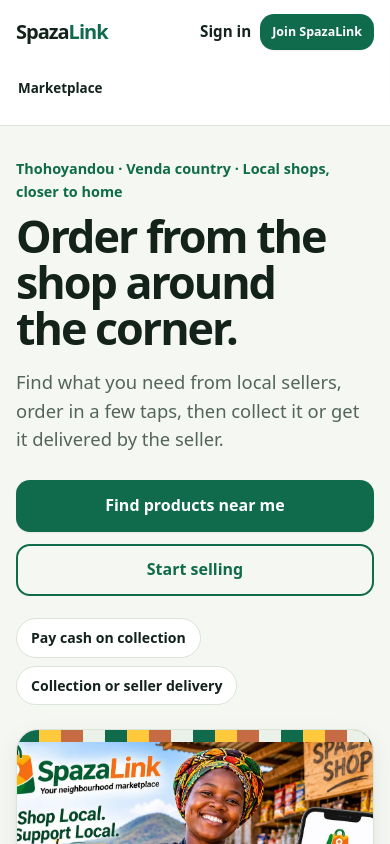
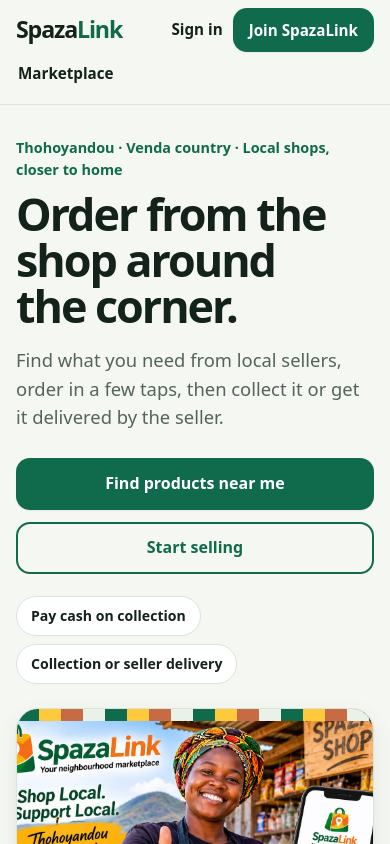
Before and after one commit to BSMbennet/SpazaLink, a Next.js app in the folder frontend/: page / in a window 390 px wide. Shown: the top 844 px of the page. Built offline with nearby package versions, Linux system fonts and the light colour scheme; no server answers.

Commit message:
Preserve existing SpazaLink navigation styling

```diff
--- a/frontend/src/app/globals.css
+++ b/frontend/src/app/globals.css
@@ -455,27 +455,24 @@ img { max-width: 100%; }
   .hours-row > strong { grid-column: 1; }
 }
 
-/* Shared navigation */
-.site-header{position:sticky;top:0;z-index:30;background:var(--surface);background:color-mix(in srgb,var(--surface) 90%,transparent);-webkit-backdrop-filter:blur(10px);backdrop-filter:blur(10px);border-bottom:1px solid var(--line)}
-.site-header-inner{max-width:1120px;min-height:76px;margin:0 auto;padding:12px 20px;display:flex;align-items:center;justify-content:space-between;gap:22px}
-.site-header .brand-mark{flex:0 0 auto}
-.site-nav{display:flex;align-items:center;justify-content:center;gap:clamp(12px,2vw,25px);min-width:0}
-.site-nav a,.site-account-link{font-size:.9rem;font-weight:750;color:var(--ink);white-space:nowrap}
-.site-nav a:hover,.site-account-link:hover{color:var(--green)}
-.site-nav-actions{display:flex;align-items:center;justify-content:flex-end;gap:10px;flex:0 0 auto}
-.site-nav-actions form{margin:0}
-.site-nav-actions .button{min-height:40px;padding:0 13px;font-size:.84rem}
-.site-signup{white-space:nowrap}
-.site-signout{white-space:nowrap}
-.seller-management{margin:0 0 28px}
-.seller-management-heading h2{margin:0 0 5px;font-size:1.35rem;letter-spacing:-.03em}
-.seller-management-heading p{margin:0 0 16px;color:var(--muted);font-size:.92rem}
-.seller-management-grid{display:grid;grid-template-columns:repeat(4,minmax(0,1fr));gap:14px}
-.seller-management-card{display:flex;flex-direction:column;align-items:flex-start;gap:9px;min-height:210px;padding:19px;background:var(--surface,#fff);border:1px solid var(--line);border-radius:16px;transition:border-color .15s ease,transform .15s ease}
-.seller-management-card:hover{border-color:var(--green);transform:translateY(-2px)}
-.seller-management-icon{display:grid;place-items:center;width:38px;height:38px;border-radius:11px;background:var(--surface-2,#eaf1e8);color:var(--green);font-size:1.3rem;font-weight:900}
-.seller-management-card strong{font-size:1rem}
-.seller-management-card>span:not(.seller-management-icon){font-size:.84rem;line-height:1.5;color:var(--muted)}
-.seller-management-card em{margin-top:auto;font-size:.84rem;font-style:normal;font-weight:850;color:var(--green)}
-@media(max-width:1000px){.site-header-inner{flex-wrap:wrap;gap:10px 18px}.site-nav{order:3;width:100%;justify-content:flex-start;overflow-x:auto;padding:4px 0 7px}.site-nav-actions{margin-left:auto}.seller-management-grid{grid-template-columns:repeat(2,minmax(0,1fr))}}
-@media(max-width:560px){.site-header-inner{padding:10px 16px;min-height:0}.site-header .brand-mark{font-size:1.25rem}.site-nav{gap:18px}.site-nav a{font-size:.84rem}.site-nav-actions{gap:7px}.site-nav-actions .button{min-height:36px;padding:0 10px;font-size:.78rem}.site-account-link{font-size:.82rem}.site-signout{display:none}.seller-management-grid{grid-template-columns:1fr}.seller-management-card{min-height:0}}
+/* Shared navigation reuses the existing SpazaLink topbar and nav-actions styles. */
+.site-header { width: 100%; }
+.site-header-inner {
+  width: 100%;
+  max-width: 1120px;
+  min-height: 68px;
+  margin: 0 auto;
+  padding: 0 20px;
+  display: flex;
+  align-items: center;
+  justify-content: space-between;
+  gap: 18px;
+}
+.site-nav { flex: 1 1 auto; min-width: 0; justify-content: center; }
+.site-nav-actions { flex: 0 0 auto; }
+.site-nav-actions form { margin: 0; }
+@media (max-width: 760px) {
+  .site-header-inner { flex-wrap: wrap; gap: 0 12px; padding: 8px 16px; }
+  .site-nav { order: 3; width: 100%; justify-content: flex-start; overflow-x: auto; white-space: nowrap; }
+  .site-nav-actions { margin-left: auto; gap: 8px; }
+}
```
